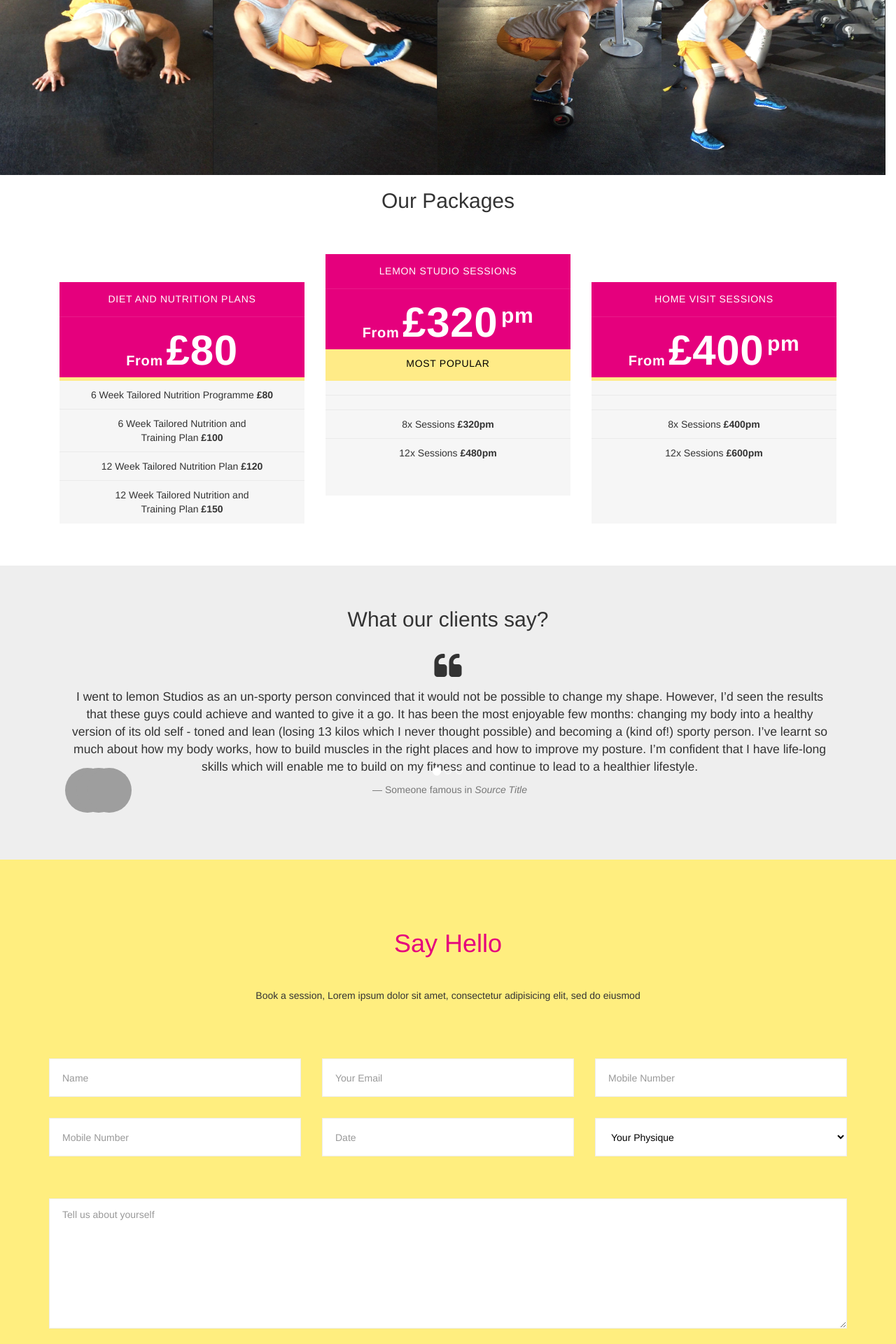
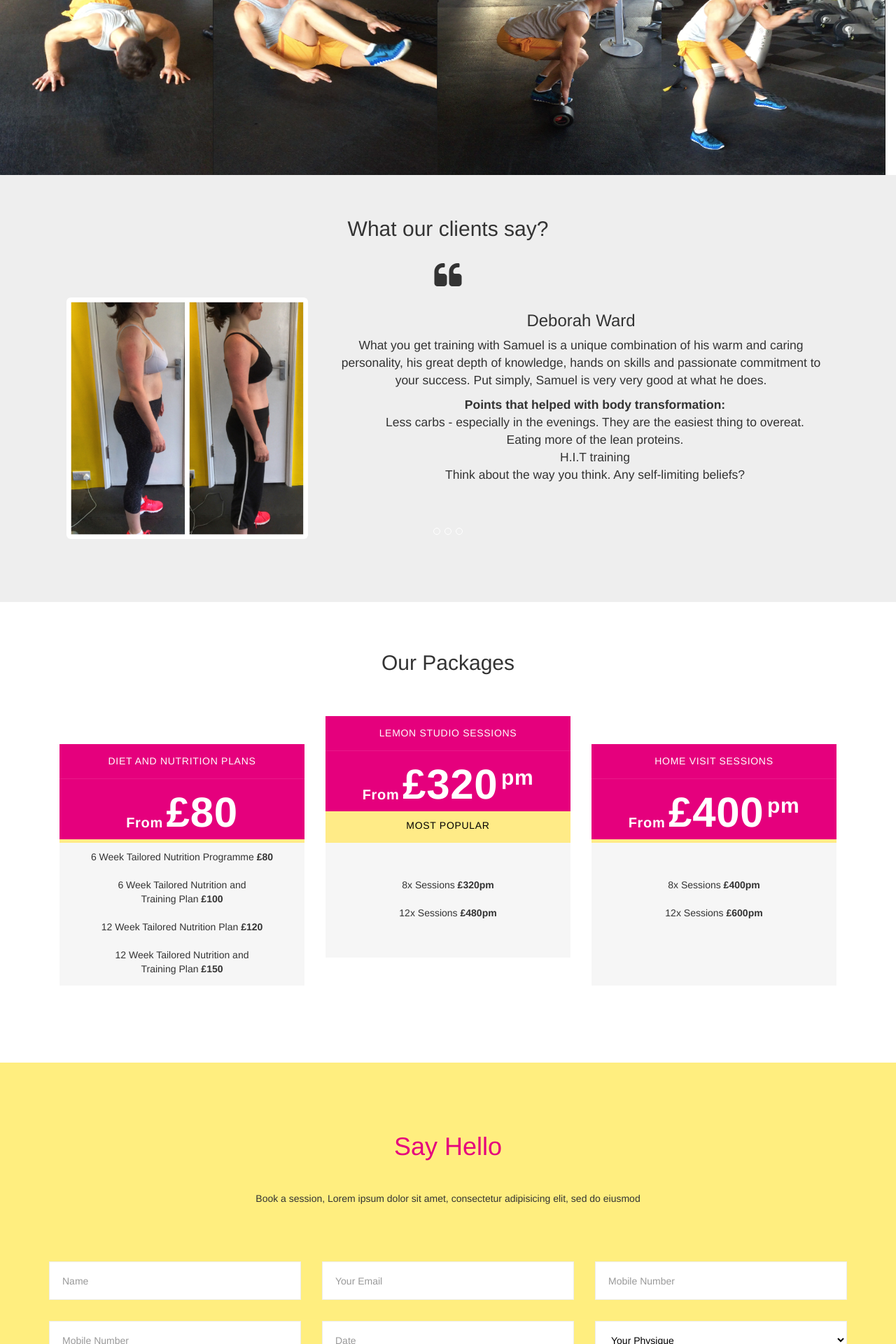
Before and after one commit to olliem/lemon-studios, a Jekyll site: the page built from index.html, in a window 1280 px wide. Shown: the part 1874-3794 px from the top of the page at 70% size. Built offline with Jekyll 4.4.1, drawn with Linux system fonts in a browser that asks for light colours; nearby versions of some CDN libraries; library files that are not in the unit come from our copies; comment, search, counter and statistics services are not loaded; some of the changed text lies outside the part shown; grey boxes are pictures that could not be loaded.

Commit message:
better homepage

```diff
--- a/_config.yml
+++ b/_config.yml
@@ -1,10 +1,9 @@
 title: Lemon Studios
-email: example@domain.com
-url: "http://yourdomain.com"
+email: team@lemonpt.co.uk
+url: "http://lemonpt.co.uk"
 baseurl: "/lemon-studios"
 instagram: https://www.instagram.com/supersamfitness/
 description: >
   Blah blah blah. Example description
 
-# Build settings
 markdown: kramdown
--- a/_includes/footer.html
+++ b/_includes/footer.html
@@ -19,9 +19,7 @@
 						<ul class="list-inline social-icons">
 							<li><a href="#"><i class="fa fa-facebook"></i></a></li>
 							<li><a href="#"><i class="fa fa-twitter"></i></a></li>
-							<li><a href="#"><i class="fa fa-linkedin"></i></a></li>
-							<li><a href="#"><i class="fa fa-google-plus"></i></a></li>
-							<li><a href="#"><i class="fa fa-pinterest"></i></a></li>
+							<li><a href="#"><i class="fa fa-instagram"></i></a></li>
 						</ul>
 					</div>
 				</div>
@@ -43,32 +41,49 @@
 				<div class="col-sm-4">
 					<div class="contact-info">
 						<img class="img-responsive" src="images/calender.png" alt="">
-						<h2>Upcoming</h2>
-						<div class="event">
-							<div class="event-date">
-								<p><span>3</span> Jan</p>
-							</div>
-							<div class="event-info">
-								<h4>Lorem ipsum dolor sit amet</h4>
-								<p>Excepteur sint occaecat cupidatat non proident.</p>
+						<h2>Gallery</h2>
+            <div class="row">
+              <div class="col-md-4">
+                <div class="thumbnail">
+                  <a href="http://placehold.it/500x500" data-toggle="lightbox" data-gallery="multiimages">
+                    <img src="http://placehold.it/500x500" width="100%" height="100%" class="img-responsive">
+                  </a>
                 </div>
               </div>
-						<div class="event">
-							<div class="event-date">
-								<p><span>9</span> Feb</p>
-							</div>
-							<div class="event-info">
-								<h4>Lorem ipsum dolor sit amet</h4>
-								<p>Excepteur sint occaecat cupidatat non proident.</p>
+              <div class="col-md-4">
+                <div class="thumbnail">
+                  <a href="http://placehold.it/500x500" data-toggle="lightbox" data-gallery="multiimages">
+                    <img src="http://placehold.it/500x500" width="100%" height="100%" class="img-responsive">
+                  </a>
                 </div>
               </div>
-						<div class="event">
-							<div class="event-date">
-								<p><span>15</span> May</p>
+              <div class="col-md-4">
+                <div class="thumbnail">
+                  <a href="http://placehold.it/500x500" data-toggle="lightbox" data-gallery="multiimages">
+                    <img src="http://placehold.it/500x500" width="100%" height="100%" class="img-responsive">
+                  </a>
                 </div>
-							<div class="event-info">
-								<h4>Lorem ipsum dolor sit amet</h4>
-								<p>Excepteur sint occaecat cupidatat non proident.</p>
+              </div>
+              <div class="col-md-4">
+                <div class="thumbnail">
+                  <a href="http://placehold.it/500x500" data-toggle="lightbox" data-gallery="multiimages">
+                    <img src="http://placehold.it/500x500" width="100%" height="100%" class="img-responsive">
+                  </a>
+                </div>
+              </div>
+              <div class="col-md-4">
+                <div class="thumbnail">
+                  <a href="http://placehold.it/500x500" data-toggle="lightbox" data-gallery="multiimages">
+                    <img src="http://placehold.it/500x500" width="100%" height="100%" class="img-responsive">
+                  </a>
+                </div>
+              </div>
+              <div class="col-md-4">
+                <div class="thumbnail">
+                  <a href="http://placehold.it/500x500" data-toggle="lightbox" data-gallery="multiimages">
+                    <img src="http://placehold.it/500x500" width="100%" height="100%" class="img-responsive">
+                  </a>
+                </div>
               </div>
             </div>
 					</div>
--- a/_layouts/default.html
+++ b/_layouts/default.html
@@ -10,6 +10,7 @@
 
     <link rel="stylesheet" href="//maxcdn.bootstrapcdn.com/bootstrap/3.3.6/css/bootstrap.min.css">
     <link rel="stylesheet" href="//maxcdn.bootstrapcdn.com/font-awesome/4.5.0/css/font-awesome.min.css">
+    <link rel="stylesheet" href="//cdnjs.cloudflare.com/ajax/libs/ekko-lightbox/3.3.0/ekko-lightbox.min.css">
     <link rel="stylesheet" href="{{ "/css/main.css" | prepend: site.baseurl }}">
     <link rel="canonical" href="{{ page.url | replace:'index.html','' | prepend: site.baseurl | prepend: site.url }}">
     <link rel="alternate" type="application/rss+xml" title="{{ site.title }}" href="{{ "/feed.xml" | prepend: site.baseurl | prepend: site.url }}">
@@ -28,6 +29,7 @@
     <script src="//ajax.googleapis.com/ajax/libs/jquery/1.11.3/jquery.min.js"></script>
     <script src="//maxcdn.bootstrapcdn.com/bootstrap/3.3.6/js/bootstrap.min.js"></script>
     <script src="//maps.google.com/maps/api/js?sensor=true"></script>
+    <script src="//cdnjs.cloudflare.com/ajax/libs/ekko-lightbox/3.3.0/ekko-lightbox.min.js"></script>
     <script src="{{ "/js/js/jquery.vide.min.js" | prepend: site.baseurl }}"></script>
     <script src="{{ "/js/gmaps.js" | prepend: site.baseurl }}"></script>
     <script src="{{ "/js/main.js" | prepend: site.baseurl }}"></script>
--- a/_sass/_base.scss
+++ b/_sass/_base.scss
@@ -190,9 +190,6 @@
 
         li {
           padding: 10px 30px;
-          border-top-width: 1px;
-          border-top-style: solid;
-          border-top-color: rgba(0,0,0,0.05);
         }
 
         li:first-child {
@@ -224,6 +221,10 @@
       margin: 0 0 30px;
       text-align: center;
       position: relative;
+    }
+
+    ul {
+      list-style: none;
     }
   }
 
@@ -417,16 +418,8 @@
   	background-color:#0EB1F2;
   }
 
-  .social-icons li i.fa-google-plus {
-  	background-color:#D54831;
-  }
-
-  .social-icons li i.fa-linkedin {
+  .social-icons li i.fa-instagram {
   	background-color:#1F84D2;
-  }
-
-  .social-icons li i.fa-pinterest {
-  	background-color:#CD565C;
   }
 
   .contact-info .event{
--- a/index.html
+++ b/index.html
@@ -115,10 +115,91 @@ layout: default
     </div>
   </div>
 
-  <div class="pricing">
+  <div class="testimonials">
+    <div class="container">
+      <h2 class="section-title"><span>What our clients say?</span></h2>
+      <i class="fa fa-quote-left fa-3x"></i>
+      <div id="carousel-example-generic" class="carousel slide" data-ride="carousel">
+        <div class="carousel-inner">
+          <div class="item active">
+            <blockquote>
+              <div class="row">
+                <div class="col-md-4">
+                  <img src="images/testimonials/3.jpg" width="100%" class="img-rounded img-responsive">
+                </div>
+                <div class="col-md-8">
+                  <h3>Deborah Ward</h3>
+                  <p>
+                    What you get training with Samuel is a unique combination of his warm and caring personality,
+                    his great depth of knowledge, hands on skills and passionate commitment to your success.
+                    Put simply, Samuel is very very good at what he does.
+                  </p>
+
+                  <ul>
+                    <b>Points that helped with body transformation:</b>
+                    <li>Less carbs - especially in the evenings. They are the easiest thing to overeat.</li>
+                    <li>Eating more of the lean proteins.</li>
+                    <li>H.I.T training</li>
+                    <li>Think about the way you think. Any self-limiting beliefs?</li>
+                  </ul>
+                </div>
+              </div>
+            </blockquote>
+          </div>
+          <div class="item">
+            <blockquote>
+              <div class="row">
+                <div class="col-md-4">
+                  <img src="images/testimonials/2.jpg" width="100%" class="img-rounded img-responsive">
+                </div>
+                <div class="col-md-8">
+                  <p>
+                    I went to lemon Studios as an un-sporty person convinced that it would not be possible to change my shape.
+                    However, I’d seen the results that these guys could achieve and wanted to give it a go.
+                    It has been the most enjoyable few months: changing my body into a healthy version of its old self -
+                    toned and lean (losing 13 kilos which I never thought possible) and becoming a (kind of!) sporty person.
+                    I’ve learnt so much about how my body works, how to build muscles in the right places and how to improve my posture.
+                    I’m confident that I have life-long skills which will enable me to build on my fitness and continue to lead to a
+                    healthier lifestyle.
+                  </p>
+                </div>
+              </div>
+            </blockquote>
+          </div>
+          <div class="item">
+            <blockquote>
+              <div class="row">
+                <div class="col-md-4">
+                  <img src="images/testimonials/3.jpg" width="100%" class="img-rounded img-responsive">
+                </div>
+                <div class="col-md-8">
+                  <p>
+                    I went to lemon Studios as an un-sporty person convinced that it would not be possible to change my shape.
+                    However, I’d seen the results that these guys could achieve and wanted to give it a go.
+                    It has been the most enjoyable few months: changing my body into a healthy version of its old self -
+                    toned and lean (losing 13 kilos which I never thought possible) and becoming a (kind of!) sporty person.
+                    I’ve learnt so much about how my body works, how to build muscles in the right places and how to improve my posture.
+                    I’m confident that I have life-long skills which will enable me to build on my fitness and continue to lead to a
+                    healthier lifestyle.
+                  </p>
+                </div>
+              </div>
+            </blockquote>
+          </div>
+        </div>
+
+        <ol class="carousel-indicators">
+          <li data-target="#carousel-example-generic" data-slide-to="0"></li>
+          <li data-target="#carousel-example-generic" data-slide-to="1"></li>
+          <li data-target="#carousel-example-generic" data-slide-to="2"></li>
+        </ol>
+      </div>
+    </div>
+  </div>
+
+  <div class="pricing padding">
     <div class="container">
       <h2 class="text-center">Our Packages</h2>
-
       <div class="pricing-table row">
     		<div class="col-sm-6 col-sm-offset-3 col-md-4 col-md-offset-0">
     			<div class="pricing-package">
@@ -184,49 +265,6 @@ layout: default
     </div>
   </div>
 
-  <div class="testimonials">
-    <div class="container">
-      <h2 class="section-title"><span>What our clients say?</span></h2>
-      <i class="fa fa-quote-left fa-3x"></i>
-      <div id="carousel-example-generic" class="carousel slide" data-ride="carousel">
-        <div class="carousel-inner">
-          <div class="item active">
-            <blockquote>
-              <p>
-                I went to lemon Studios as an un-sporty person convinced that it would not be possible to change my shape.
-                However, I’d seen the results that these guys could achieve and wanted to give it a go.
-                It has been the most enjoyable few months: changing my body into a healthy version of its old self -
-                toned and lean (losing 13 kilos which I never thought possible) and becoming a (kind of!) sporty person.
-                I’ve learnt so much about how my body works, how to build muscles in the right places and how to improve my posture.
-                I’m confident that I have life-long skills which will enable me to build on my fitness and continue to lead to a
-                healthier lifestyle.
-              </p>
-              <small>Someone famous in <cite title="Source Title">Source Title</cite></small>
-            </blockquote>
-          </div>
-          <div class="item">
-            <blockquote>
-              <p>Lorem ipsum dolor sit amet, consectetur adipiscing elit. Integer posuere erat a ante.</p>
-              <small>Someone famous in <cite title="Source Title">Source Title</cite></small>
-            </blockquote>
-          </div>
-          <div class="item">
-            <blockquote>
-              <p>Lorem ipsum dolor sit amet, consectetur adipiscing elit. Integer posuere erat a ante.</p>
-              <small>Someone famous in <cite title="Source Title">Source Title</cite></small>
-            </blockquote>
-          </div>
-        </div>
-
-        <ol class="carousel-indicators">
-          <li data-target="#carousel-example-generic" data-slide-to="0" class="active"><img src="http://demo.yoarts.com/start/1.2.1/images/avatar-1.png" width="64" height="64" alt="" class="img-circle"></li>
-          <li data-target="#carousel-example-generic" data-slide-to="1"><img src="http://demo.yoarts.com/start/1.2.1/images/avatar-2.png" width="64" height="64" alt="" class="img-circle"></li>
-          <li data-target="#carousel-example-generic" data-slide-to="2"><img src="http://demo.yoarts.com/start/1.2.1/images/avatar-3.png" width="64" height="64" alt="" class="img-circle"></li>
-        </ol>
-      </div>
-    </div>
-  </div>
-
   <div class="cta-enquiry padding">
 		<div class="container">
 			<div class="padding contact-form text-center">
--- a/js/main.js
+++ b/js/main.js
@@ -15,3 +15,8 @@ $(document).click(function(){
     $("#sidebar-wrapper").removeClass("active");
   }
 });
+
+$(document).delegate('*[data-toggle="lightbox"]', 'click', function(event) {
+  event.preventDefault();
+  $(this).ekkoLightbox();
+});
```
Also changed, not shown: README.md, images/gallery.png (added), images/testimonials/1.JPG (added), images/testimonials/2.JPG (added), images/testimonials/3.JPG (added). Lines whose indentation alone changed are shown as unchanged.
